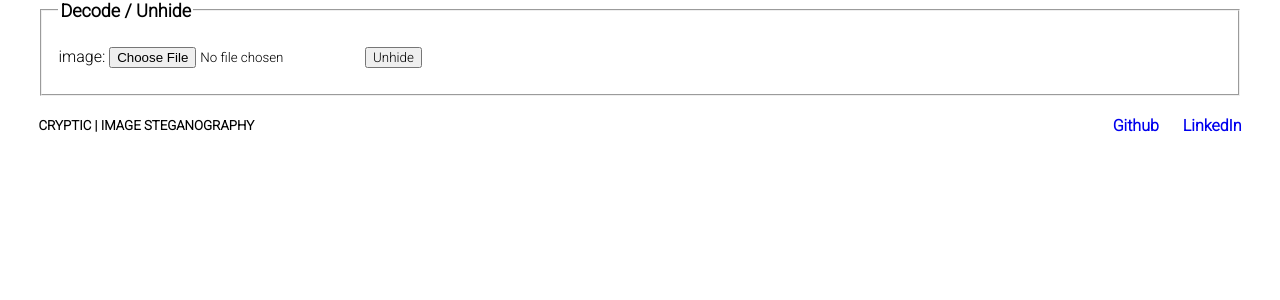
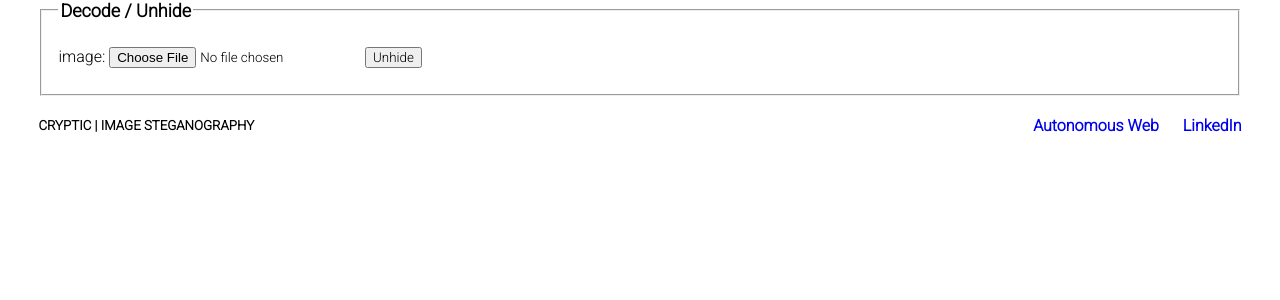
Before and after one commit to 0-harshit-0/Cryptic-ImageSteganography, a Flask app: page /GUI in a window 1280 px wide. Shown: the part 219-519 px from the top of the page. Run offline with Flask 2, Linux system fonts and the light colour scheme.

Commit message:
Update gui.html

```diff
--- a/cryptic/templates/gui.html
+++ b/cryptic/templates/gui.html
@@ -82,8 +82,8 @@
 				</h5>
 			</section>
 			<section class="contact">
-				<a target="_blank" href="https://github.com/0-harshit-0">Github</a>
-				<a target="_blank" href="https://www.linkedin.com/in/0-hs-0/">LinkedIn</a>
+				<a target="_blank" href="https://autonomousweb.org/">Autonomous Web</a>
+				<a target="_blank" href="https://www.linkedin.com/company/autonomous-web">LinkedIn</a>
 			</section>
 		</div>
 	</footer>
```
